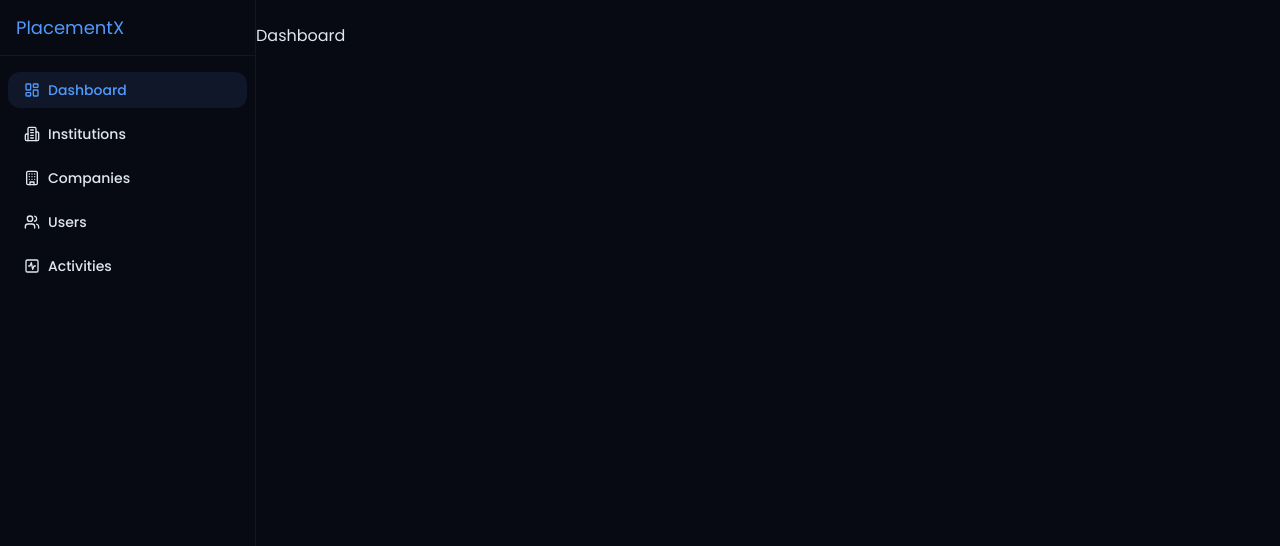
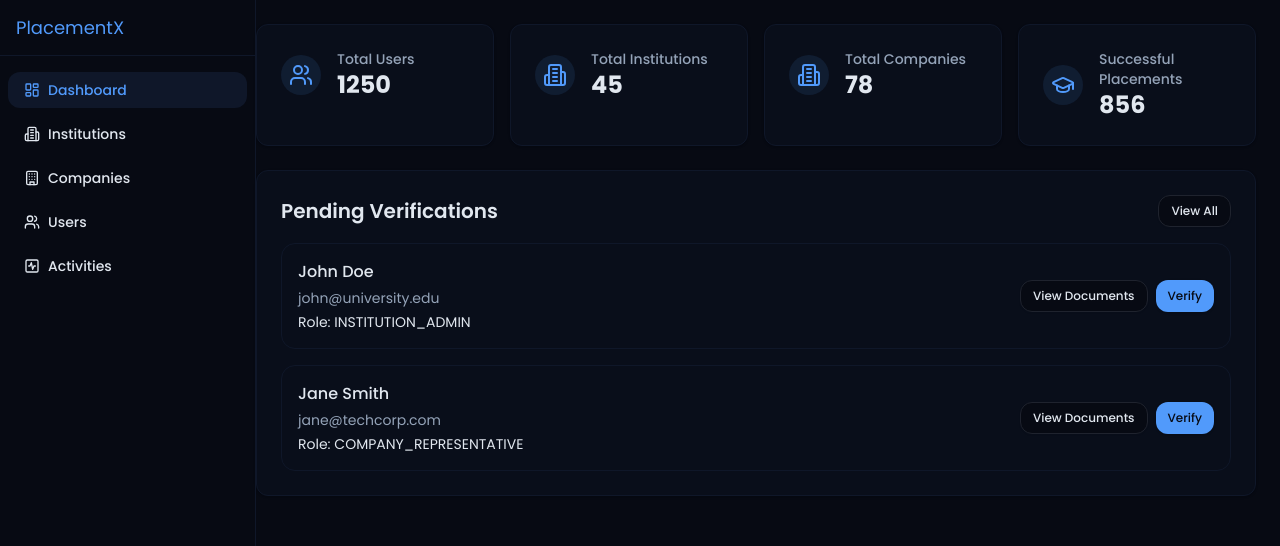
Before and after one commit to SinghAstra/Manual-Auth-Email-X, a Next.js app: page /admin/dashboard in a window 1280 px wide. Shown: the top 546 px of the page. Built offline with nearby package versions, Linux system fonts and the light colour scheme; no server answers.

Commit message:
Dashboard Static Layout

```diff
--- a/app/admin/dashboard/page.tsx
+++ b/app/admin/dashboard/page.tsx
@@ -1,7 +1,136 @@
-import React from "react";
+import { Button } from "@/components/ui/button";
+import { Card } from "@/components/ui/card";
+import { Building2, GraduationCap, LucideIcon, Users } from "lucide-react";
 
-const Dashboard = () => {
-  return <div>Dashboard</div>;
-};
+// components/stats-card.tsx
+interface StatsCardProps {
+  title: string;
+  value: number;
+  icon: LucideIcon;
+}
 
-export default Dashboard;
+export function StatsCard({ title, value, icon: Icon }: StatsCardProps) {
+  return (
+    <Card>
+      <div className="p-6 flex items-center space-x-4">
+        <div className="p-2 bg-primary/10 rounded-full">
+          <Icon className="h-6 w-6 text-primary" />
+        </div>
+        <div>
+          <p className="text-sm font-medium text-muted-foreground">{title}</p>
+          <h3 className="text-2xl font-bold">{value}</h3>
+        </div>
+      </div>
+    </Card>
+  );
+}
+
+// components/verification-item.tsx
+interface VerificationItemProps {
+  verification: {
+    id: string;
+    name: string;
+    email: string;
+    role: string;
+    documents: { type: string; fileUrl: string }[];
+    createdAt: Date;
+  };
+}
+
+export function VerificationItem({ verification }: VerificationItemProps) {
+  return (
+    <div className="flex items-center justify-between p-4 border rounded-lg">
+      <div className="space-y-1">
+        <h3 className="font-medium">{verification.name}</h3>
+        <p className="text-sm text-muted-foreground">{verification.email}</p>
+        <p className="text-sm">Role: {verification.role}</p>
+      </div>
+      <div className="flex gap-2">
+        <Button variant="outline" size="sm">
+          View Documents
+        </Button>
+        <Button variant="default" size="sm">
+          Verify
+        </Button>
+      </div>
+    </div>
+  );
+}
+
+// app/(admin)/admin/dashboard/page.tsx
+export default function AdminDashboard() {
+  // Static data for now
+  const stats = {
+    totalUsers: 1250,
+    totalInstitutions: 45,
+    totalCompanies: 78,
+    totalPlacements: 856,
+  };
+
+  const pendingVerifications = [
+    {
+      id: "1",
+      name: "John Doe",
+      email: "john@university.edu",
+      role: "INSTITUTION_ADMIN",
+      documents: [
+        { type: "INSTITUTION_ID", fileUrl: "/docs/1" },
+        { type: "AUTHORIZATION_LETTER", fileUrl: "/docs/2" },
+      ],
+      createdAt: new Date(),
+    },
+    {
+      id: "2",
+      name: "Jane Smith",
+      email: "jane@techcorp.com",
+      role: "COMPANY_REPRESENTATIVE",
+      documents: [
+        { type: "COMPANY_ID", fileUrl: "/docs/3" },
+        { type: "BUSINESS_CARD", fileUrl: "/docs/4" },
+      ],
+      createdAt: new Date(),
+    },
+  ];
+
+  return (
+    <div className="space-y-6">
+      {/* Overview Statistics */}
+      <div className="grid gap-4 md:grid-cols-2 lg:grid-cols-4">
+        <StatsCard title="Total Users" value={stats.totalUsers} icon={Users} />
+        <StatsCard
+          title="Total Institutions"
+          value={stats.totalInstitutions}
+          icon={Building2}
+        />
+        <StatsCard
+          title="Total Companies"
+          value={stats.totalCompanies}
+          icon={Building2}
+        />
+        <StatsCard
+          title="Successful Placements"
+          value={stats.totalPlacements}
+          icon={GraduationCap}
+        />
+      </div>
+
+      {/* Pending Verifications */}
+      <Card className="p-6">
+        <div className="flex justify-between items-center mb-4">
+          <h2 className="text-xl font-semibold">Pending Verifications</h2>
+          <Button variant="outline" size="sm">
+            View All
+          </Button>
+        </div>
+        <div className="space-y-4">
+          {pendingVerifications.map((verification) => (
+            <VerificationItem
+              key={verification.id}
+              verification={verification}
+            />
+          ))}
+        </div>
+      </Card>
+    </div>
+  );
+}
```
